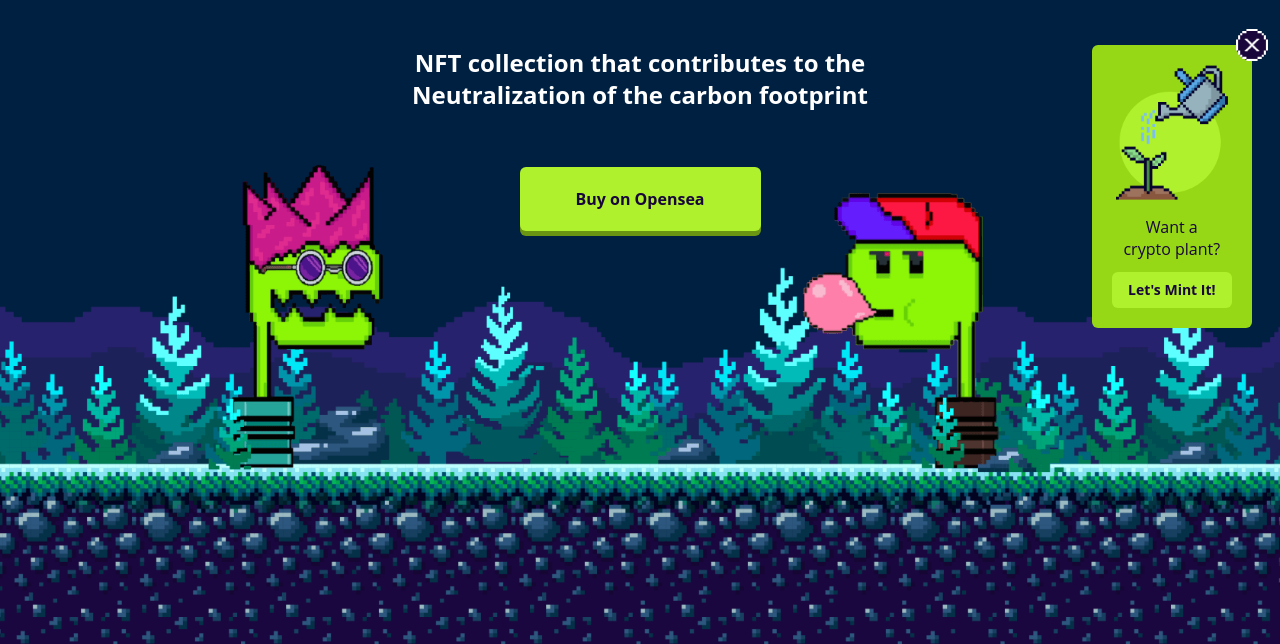
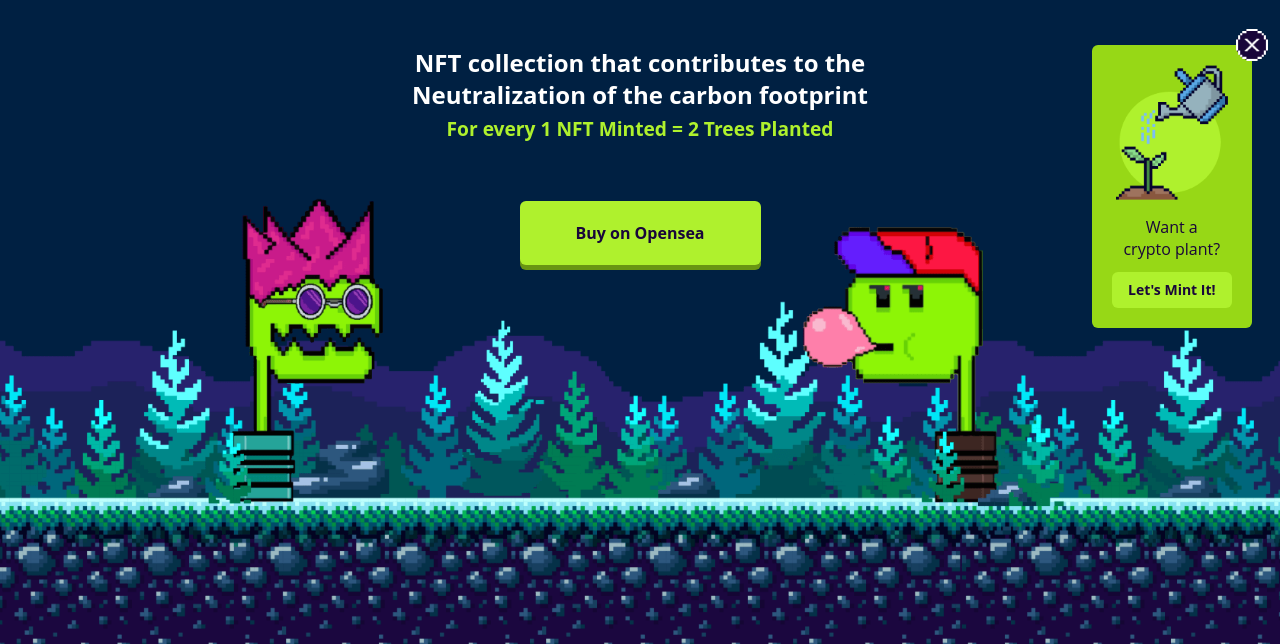
Before and after one commit to gbcalegari/punkcryptoplants-frontend, a website: page index.html in a window 1280 px wide. Shown: the part 456-1100 px from the top of the page. Drawn offline with Linux system fonts and the light colour scheme; a web font is replaced by a local one.

Commit message:
nft hero

```diff
--- a/index.html
+++ b/index.html
@@ -252,7 +252,8 @@
 
 					<p class="block mx-auto my-6 font-bold text-white sm:my-10 text-big lg:my-14">
 						NFT collection that contributes to the <br class="hidden sm:block" />
-						Neutralization of the carbon footprint
+						Neutralization of the carbon footprint <br>
+						<small style="color: #AFF12D">For every 1 NFT Minted = 2 Trees Planted</small>
 					</p>
 
 					<a href="https://opensea.io/collection/punkcryptoplant" target="_blank" class="text-small green-button-big">
```
